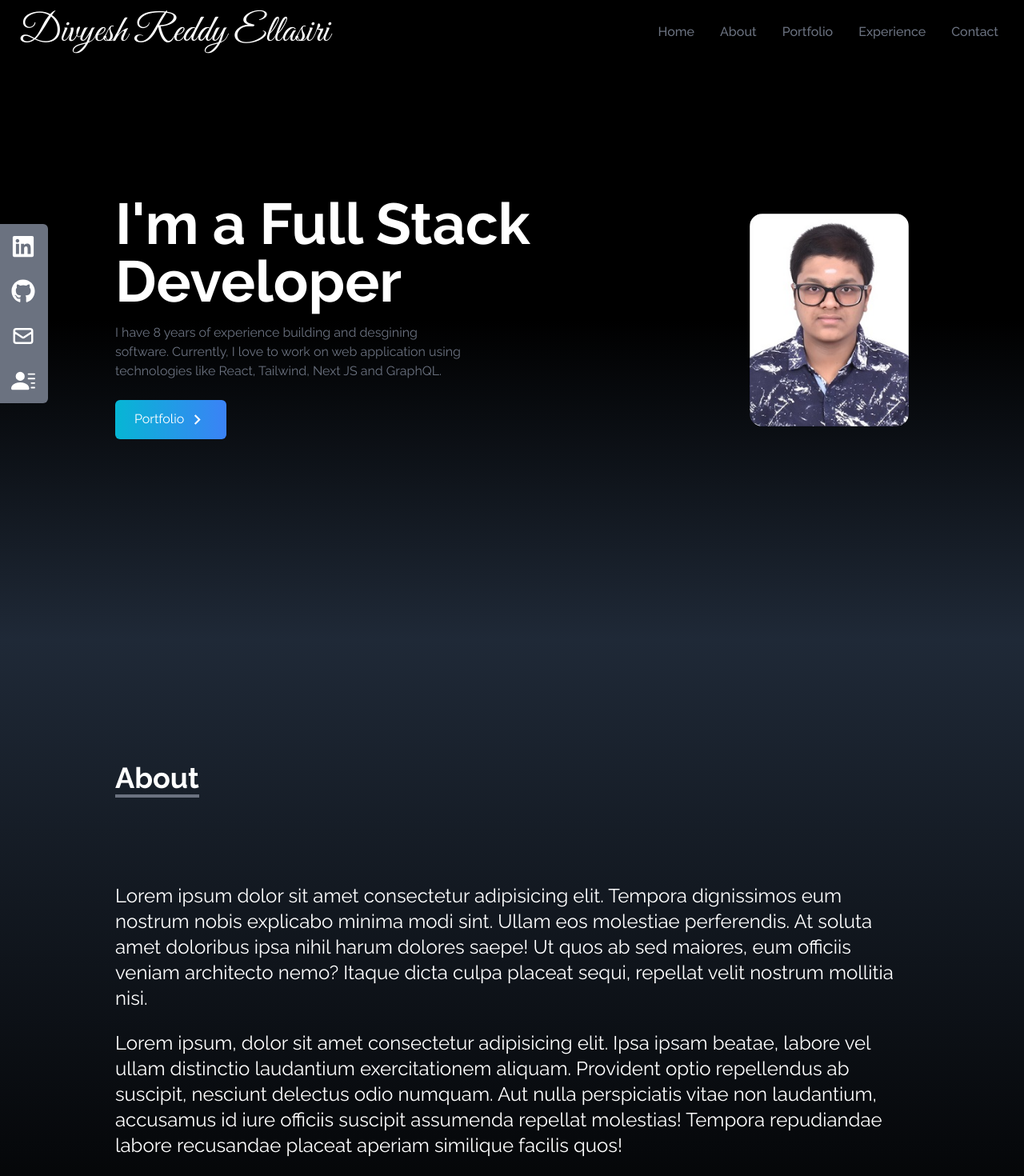
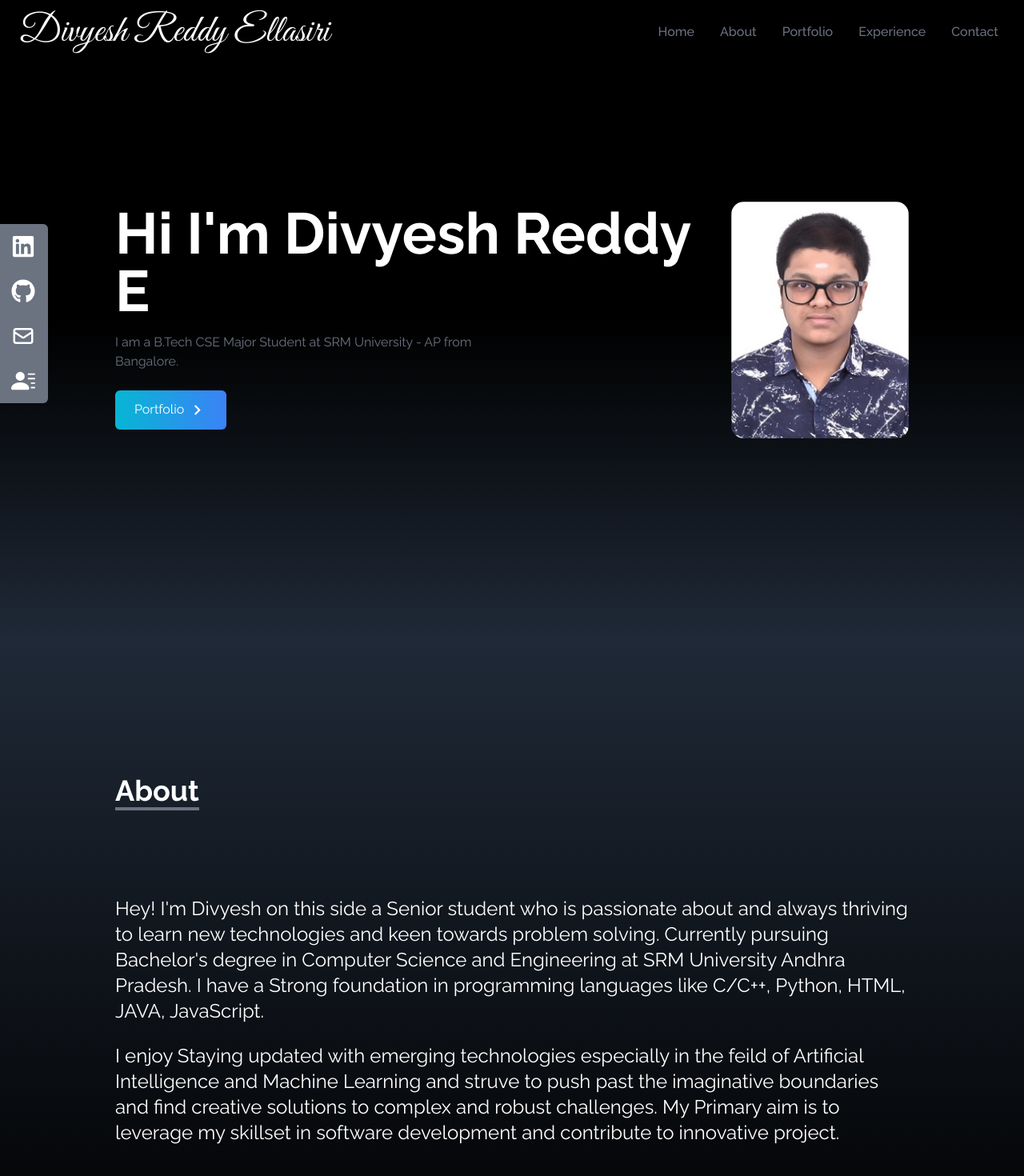
Before and after one commit to Divyesh0810/Portfolio, a React (Create React App) app: page / in a window 1280 px wide. Shown: the top 1470 px of the page at 80% size. Built offline with nearby package versions, Linux system fonts and the light colour scheme; the HTML template or start-up script is replaced by a standard one.

Commit message:
Project Done

```diff
--- a/src/components/About.jsx
+++ b/src/components/About.jsx
@@ -8,11 +8,12 @@ const About = () => {
                <p className="text-4xl font-bold inline border-b-4 border-gray-500 ">About</p>
             </div>
             <p className="text-2xl mt-20">
-                Lorem ipsum dolor sit amet consectetur adipisicing elit. Tempora dignissimos eum nostrum nobis explicabo minima modi sint. Ullam eos molestiae perferendis. At soluta amet doloribus ipsa nihil harum dolores saepe! Ut quos ab sed maiores, eum officiis veniam architecto nemo? Itaque dicta culpa placeat sequi, repellat velit nostrum mollitia nisi.
+                Hey! I'm Divyesh on this side a Senior student who is passionate about and always thriving to learn new technologies and keen towards problem solving. Currently pursuing Bachelor's degree in Computer Science and Engineering at SRM University Andhra Pradesh. I have a Strong foundation in programming languages like C/C++, Python, HTML, JAVA, JavaScript.
             </p>
             <br />
             <p className="text-2xl">
-                Lorem ipsum, dolor sit amet consectetur adipisicing elit. Ipsa ipsam beatae, labore vel ullam distinctio laudantium exercitationem aliquam. Provident optio repellendus ab suscipit, nesciunt delectus odio numquam. Aut nulla perspiciatis vitae non laudantium, accusamus id iure officiis suscipit assumenda repellat molestias! Tempora repudiandae labore recusandae placeat aperiam similique facilis quos!
+               I enjoy Staying updated with emerging technologies especially in the feild of Artificial Intelligence and Machine Learning and struve to push past the imaginative boundaries and find creative solutions to complex and robust challenges.
+               My Primary aim is to leverage my skillset in software development and contribute to innovative project.
             </p>
         </div>
     </div>
--- a/src/components/Home.jsx
+++ b/src/components/Home.jsx
@@ -12,12 +12,10 @@ const Home = () => {
       <div className="max-w-screen-lg mx-auto flex flex-col items-center justify-center h-full px-4 md:flex-row">
         <div className="flex flex-col justify-center h-full">
           <h2 className="text-4xl sm:text-7xl font-bold text-white">
-            I'm a Full Stack Developer
+            Hi I'm Divyesh Reddy E
           </h2>
           <p className="text-gray-500 py-4 max-w-md">
-            I have 8 years of experience building and desgining software.
-            Currently, I love to work on web application using technologies like
-            React, Tailwind, Next JS and GraphQL.
+            I am a B.Tech CSE Major Student at SRM University - AP from Bangalore.
           </p>
 
           <div>
```
